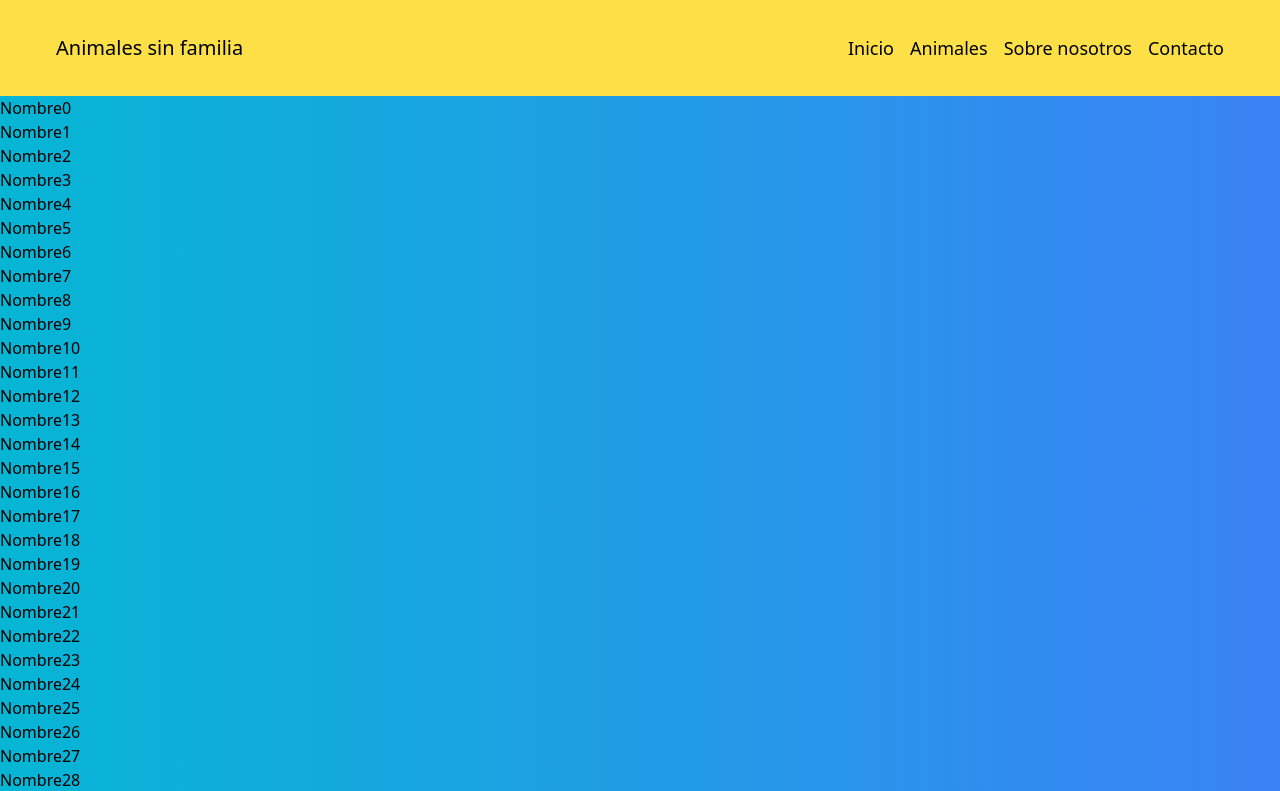
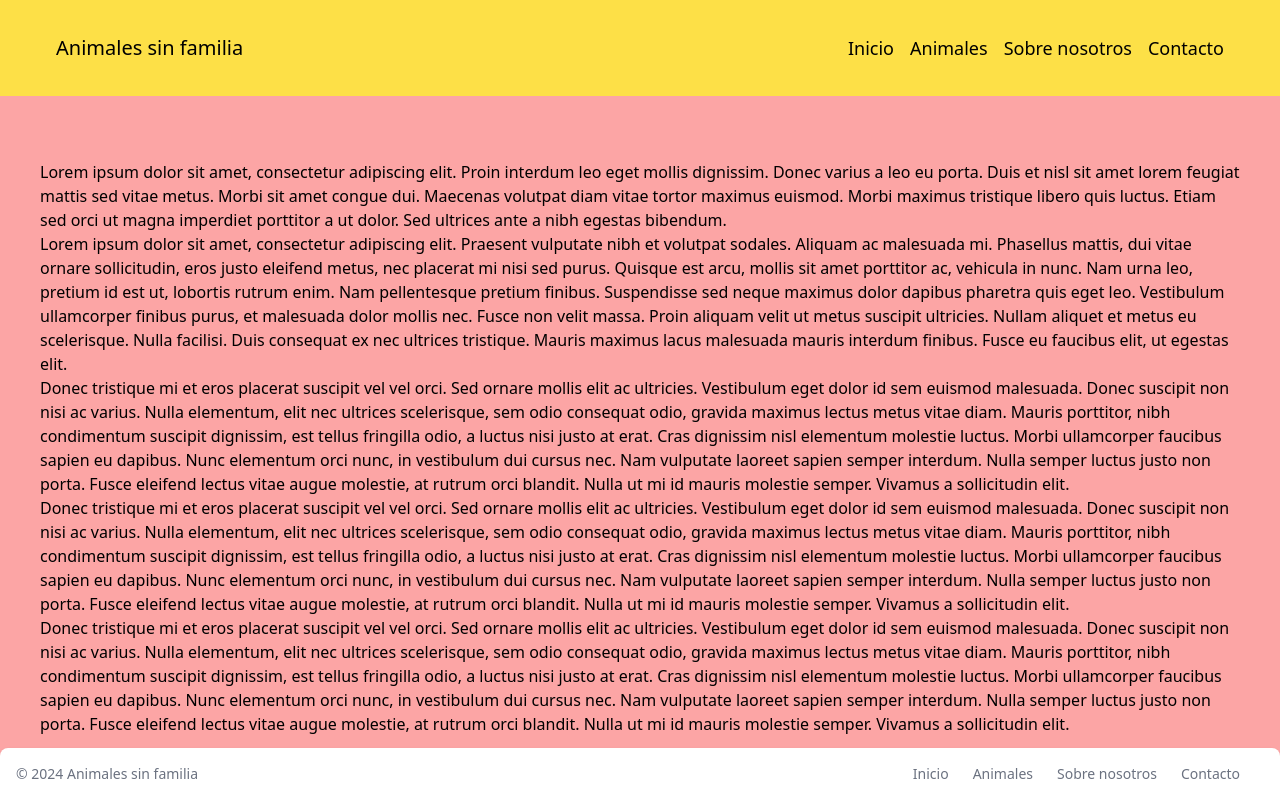
Before and after one commit to IvGaLa/animalessinfamilia, a React (Create React App) app: page / in a window 1280 px wide. Shown: the top 791 px of the page. Built offline with nearby package versions, Linux system fonts and the light colour scheme.

Commit message:
Añador footer y genero un contexto (useContext) para compartir los enlaces del footer y el navbar

```diff
--- a/src/App.js
+++ b/src/App.js
@@ -1,13 +1,19 @@
 import { BrowserRouter } from 'react-router-dom';
 import Rutas from './components/rutas/Rutas';
-import NavBar from './components/navbar/NavBar';
+import NavBar from './components/page/navbar/NavBar';
+import Footer from './components/page/footer/Footer';
+import CtxProvider from './components/contexts/CtxProvider';
+
 
 function App() {
   return (
-    <div className="h-auto bg-gradient-to-r from-cyan-500 to-blue-500">
+    <div className='h-[calc(100dvh)] bg-red-300'>
       <BrowserRouter>
-        <NavBar />
-        <Rutas />
+        <CtxProvider>
+          <NavBar />
+          <Rutas />
+          <Footer />
+        </CtxProvider>
       </BrowserRouter>
     </div>
   );
--- /dev/null
+++ b/src/components/contexts/Contexto.js
@@ -0,0 +1,5 @@
+import { createContext } from "react";
+
+const Contexto = createContext()
+
+export default Contexto
--- /dev/null
+++ b/src/components/contexts/CtxProvider.js
@@ -0,0 +1,32 @@
+import React, { useState } from "react"
+import Contexto from "./Contexto"
+
+const CtxProvider = function ({ children }) {
+
+  const links = [
+    {
+      text: "Inicio",
+      to: "/"
+    }, {
+      text: "Animales",
+      to: "/animales"
+    }, {
+      text: "Sobre nosotros",
+      to: "/nosotros"
+    }, {
+      text: "Contacto",
+      to: "/contacto"
+    }
+  ]
+
+
+  const [enlaces, setEnlaces] = useState(links)
+
+  return (
+    <Contexto.Provider value={{ enlaces, setEnlaces }} >
+      {children}
+    </Contexto.Provider>
+  )
+}
+
+export default CtxProvider
--- a/src/components/page/Inicio.jsx
+++ b/src/components/page/Inicio.jsx
@@ -2,8 +2,12 @@ import React from 'react'
 
 function Inicio() {
   return (
-    <div>
-      Inicio
+    <div className='py-16 px-10'>
+      <p>Lorem ipsum dolor sit amet, consectetur adipiscing elit. Proin interdum leo eget mollis dignissim. Donec varius a leo eu porta. Duis et nisl sit amet lorem feugiat mattis sed vitae metus. Morbi sit amet congue dui. Maecenas volutpat diam vitae tortor maximus euismod. Morbi maximus tristique libero quis luctus. Etiam sed orci ut magna imperdiet porttitor a ut dolor. Sed ultrices ante a nibh egestas bibendum.</p>
+      <p>Lorem ipsum dolor sit amet, consectetur adipiscing elit. Praesent vulputate nibh et volutpat sodales. Aliquam ac malesuada mi. Phasellus mattis, dui vitae ornare sollicitudin, eros justo eleifend metus, nec placerat mi nisi sed purus. Quisque est arcu, mollis sit amet porttitor ac, vehicula in nunc. Nam urna leo, pretium id est ut, lobortis rutrum enim. Nam pellentesque pretium finibus. Suspendisse sed neque maximus dolor dapibus pharetra quis eget leo. Vestibulum ullamcorper finibus purus, et malesuada dolor mollis nec. Fusce non velit massa. Proin aliquam velit ut metus suscipit ultricies. Nullam aliquet et metus eu scelerisque. Nulla facilisi. Duis consequat ex nec ultrices tristique. Mauris maximus lacus malesuada mauris interdum finibus. Fusce eu faucibus elit, ut egestas elit.</p>
+      <p>Donec tristique mi et eros placerat suscipit vel vel orci. Sed ornare mollis elit ac ultricies. Vestibulum eget dolor id sem euismod malesuada. Donec suscipit non nisi ac varius. Nulla elementum, elit nec ultrices scelerisque, sem odio consequat odio, gravida maximus lectus metus vitae diam. Mauris porttitor, nibh condimentum suscipit dignissim, est tellus fringilla odio, a luctus nisi justo at erat. Cras dignissim nisl elementum molestie luctus. Morbi ullamcorper faucibus sapien eu dapibus. Nunc elementum orci nunc, in vestibulum dui cursus nec. Nam vulputate laoreet sapien semper interdum. Nulla semper luctus justo non porta. Fusce eleifend lectus vitae augue molestie, at rutrum orci blandit. Nulla ut mi id mauris molestie semper. Vivamus a sollicitudin elit.</p>
+      <p>Donec tristique mi et eros placerat suscipit vel vel orci. Sed ornare mollis elit ac ultricies. Vestibulum eget dolor id sem euismod malesuada. Donec suscipit non nisi ac varius. Nulla elementum, elit nec ultrices scelerisque, sem odio consequat odio, gravida maximus lectus metus vitae diam. Mauris porttitor, nibh condimentum suscipit dignissim, est tellus fringilla odio, a luctus nisi justo at erat. Cras dignissim nisl elementum molestie luctus. Morbi ullamcorper faucibus sapien eu dapibus. Nunc elementum orci nunc, in vestibulum dui cursus nec. Nam vulputate laoreet sapien semper interdum. Nulla semper luctus justo non porta. Fusce eleifend lectus vitae augue molestie, at rutrum orci blandit. Nulla ut mi id mauris molestie semper. Vivamus a sollicitudin elit.</p>
+      <p>Donec tristique mi et eros placerat suscipit vel vel orci. Sed ornare mollis elit ac ultricies. Vestibulum eget dolor id sem euismod malesuada. Donec suscipit non nisi ac varius. Nulla elementum, elit nec ultrices scelerisque, sem odio consequat odio, gravida maximus lectus metus vitae diam. Mauris porttitor, nibh condimentum suscipit dignissim, est tellus fringilla odio, a luctus nisi justo at erat. Cras dignissim nisl elementum molestie luctus. Morbi ullamcorper faucibus sapien eu dapibus. Nunc elementum orci nunc, in vestibulum dui cursus nec. Nam vulputate laoreet sapien semper interdum. Nulla semper luctus justo non porta. Fusce eleifend lectus vitae augue molestie, at rutrum orci blandit. Nulla ut mi id mauris molestie semper. Vivamus a sollicitudin elit.</p>
     </div>
   )
 }
--- /dev/null
+++ b/src/components/page/footer/Footer.jsx
@@ -0,0 +1,30 @@
+import React, { useContext } from 'react'
+import Contexto from '../../contexts/Contexto'
+import FooterLink from './FooterLink'
+
+//    <div className='fixed bottom-0 bg-green-500 w-full'>Footer</div>
+function Footer() {
+  const currentDate = new Date()
+  const currentYear = currentDate.getFullYear()
+
+  const { enlaces } = useContext(Contexto)
+
+  return (
+    <footer className="bg-white rounded-lg shadow dark:bg-gray-800 fixed bottom-0 w-screen">
+      <div className="w-full mx-auto max-w-screen-xl p-4 md:flex md:items-center md:justify-between">
+        <span className="text-sm text-gray-500 sm:text-center dark:text-gray-400">© {currentYear} <a href="/" className="hover:underline">Animales sin familia</a>
+        </span>
+        <ul className="flex flex-wrap items-center mt-3 text-sm font-medium text-gray-500 dark:text-gray-400 sm:mt-0">
+          {
+            enlaces.map((enlace, index) => (
+              <li key={index}><FooterLink to={enlace.to}>{enlace.text}</FooterLink></li>
+            ))
+          }
+        </ul>
+      </div>
+    </footer>
+
+  )
+}
+
+export default Footer
--- /dev/null
+++ b/src/components/page/footer/FooterLink.jsx
@@ -0,0 +1,13 @@
+import React from 'react'
+import { NavLink } from 'react-router-dom'
+
+// Genera un enlace con la información que se le pase
+function FooterLink({ children, to }) {
+  return (
+    <NavLink className="hover:underline me-4 md:me-6" to={to}>
+      {children}
+    </NavLink>
+  )
+}
+
+export default FooterLink
--- a/src/components/navbar/NavBar.jsx
+++ b/src/components/page/navbar/NavBar.jsx
@@ -1,29 +1,16 @@
-import React from 'react'
+import React, { useContext } from 'react'
 import NavBarLink from './NavBarLink'
+import { NavLink } from 'react-router-dom'
+import Contexto from '../../contexts/Contexto'
 
 function NavBar() {
 
   // Creamos un array con los enlaces que queremos mostrar en el navbar
-  const enlaces = [
-    {
-      text: "Inicio",
-      to: "/"
-    }, {
-      text: "Animales",
-      to: "/animales"
-    }, {
-      text: "Sobre nosotros",
-      to: "/nosotros"
-    }, {
-      text: "Contacto",
-      to: "/contacto"
-    }
-  ]
-
+  const { enlaces } = useContext(Contexto)
 
   return (
     <nav className="flex flex-row justify-between px-14 bg-yellow-300 items-center h-24">
-      <h1 className="text-xl font-medium">Animales sin familia</h1>
+      <h1 className="text-xl font-medium"><NavLink to={'/'}>Animales sin familia</NavLink></h1>
       <ul className="flex flex-row gap-4 items-center text-[18px]">
         {
           enlaces.map((enlace, index) => (
--- a/src/components/navbar/NavBarLink.jsx
+++ b/src/components/page/navbar/NavBarLink.jsx
@@ -4,7 +4,7 @@ import { NavLink } from 'react-router-dom'
 // Genera un enlace con la información que se le pase
 function NavBarLink({ children, to }) {
   return (
-    <NavLink className="" to={to}>
+    <NavLink className="hover:underline decoration-1" to={to}>
       {children}
     </NavLink>
   )
--- a/src/components/rutas/Rutas.jsx
+++ b/src/components/rutas/Rutas.jsx
@@ -2,12 +2,18 @@ import React from 'react'
 import { Route, Routes } from 'react-router-dom'
 import Animal from './../animals/Animal'
 import Animals from './../animals/Animals'
+import Inicio from './../page/Inicio'
+import Contacto from './../page/Contacto'
+import Nosotros from './../page/Nosotros'
 
 function Rutas() {
   return (
     <Routes>
       <Route path='/animal/:id' element={<Animal />} />
-      <Route path='/' element={<Animals />} />
+      <Route path='/animales' element={<Animals />} />
+      <Route path='/nosotros' element={<Nosotros />} />
+      <Route path='/contacto' element={<Contacto />} />
+      <Route path='/' element={<Inicio />} />
     </Routes>
   )
 }
```
